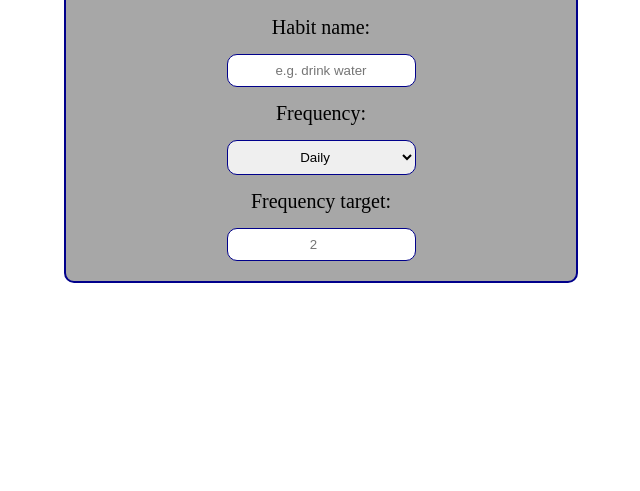
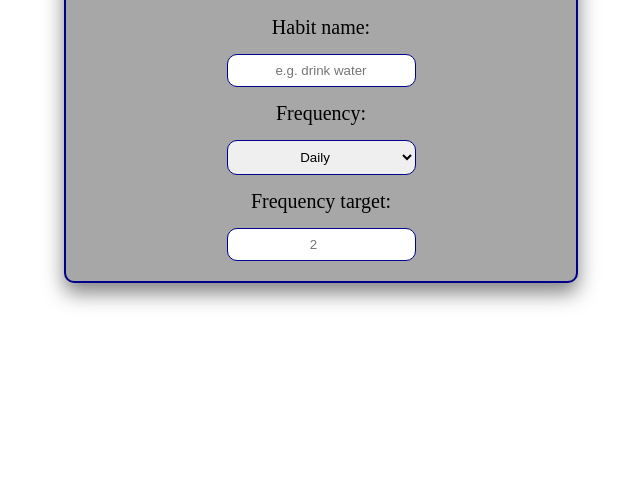
Before and after one commit to ZNBrown/habit-tracker, a plain HTML site: page client/profile.html in a window 1280 px wide. Shown: the part 309-800 px from the top of the page, without its empty margins (319-959 px from the left). Drawn offline with Linux system fonts and the light colour scheme.

Commit message:
style pop-up form

```diff
--- a/client/static/style-form.css
+++ b/client/static/style-form.css
@@ -19,6 +19,7 @@
     text-align: center;
     place-items: center;
     border-radius: 10px;
+    box-shadow: 0px 10px 20px rgba(53, 53, 53, 0.616);
 }
 
 .popup-modal label {
```
